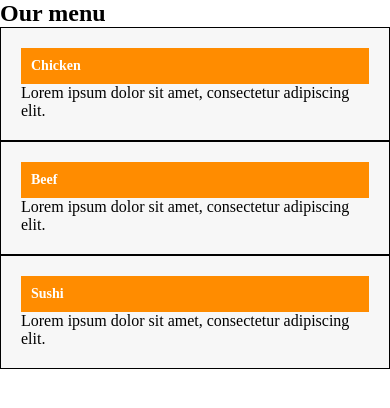
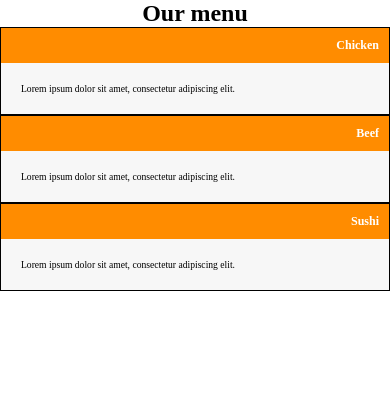
Before and after one commit to Abdulkaderadams/mod2_solution, a plain HTML site: page index.html in a window 390 px wide. Drawn offline with Linux system fonts and the light colour scheme.

Commit message:
Update style.css

```diff
--- a/css/style.css
+++ b/css/style.css
@@ -11,13 +11,17 @@
   margin: 0 auto;
 }
 
+
+h2{
+  text-align: center;
+}
+
 /* Section styles */
 .section {
   float: left;
   width: 33.33%;
   border: 1px solid #000;
   background-color: #f7f7f7;
-  padding: 20px;
 }
 
 /* Section title styles */
@@ -28,8 +32,15 @@
   background-color: #ff8c00;
   color: #fff;
   padding: 10px;
-  font-size: 16px;
+  font-size: 46px;
   font-weight: bold;
+  text-align: right;
+}
+
+.section-content{
+  font-size: 18px;
+  padding: 20px;
+
 }
 
 /* Tablet styles */
@@ -49,6 +60,9 @@
     width: 100%;
   }
   .section-title {
-    font-size: 14px;
+    font-size: 75%;
+  }
+  .section-content {
+    font-size: 60%;
   }
 }
```
